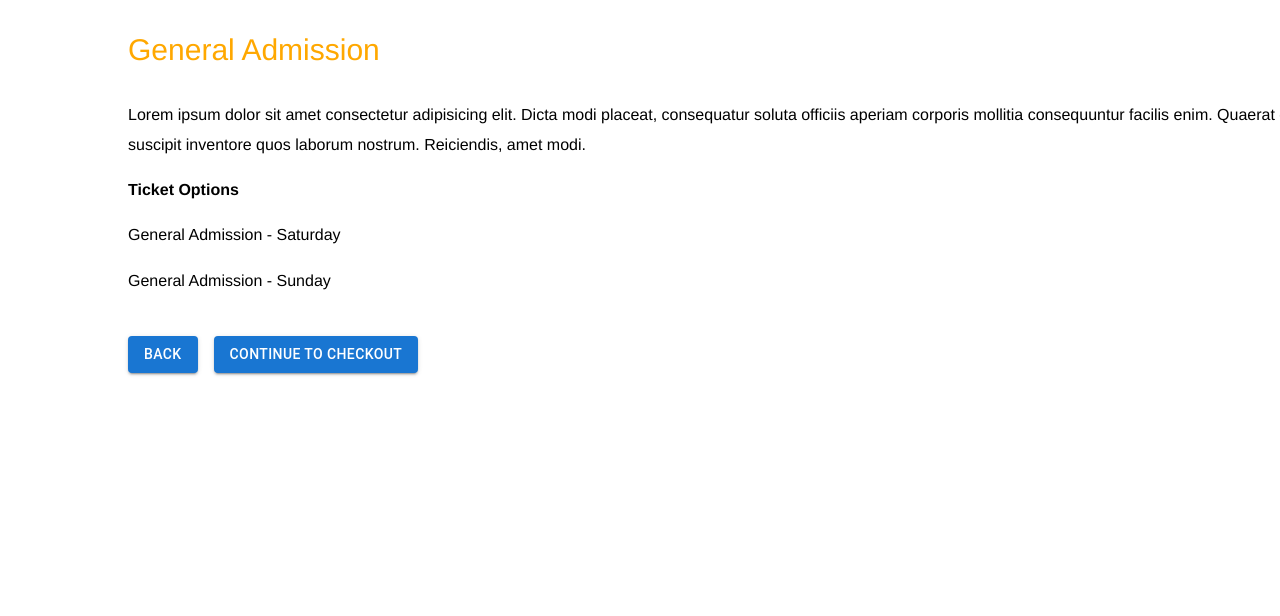
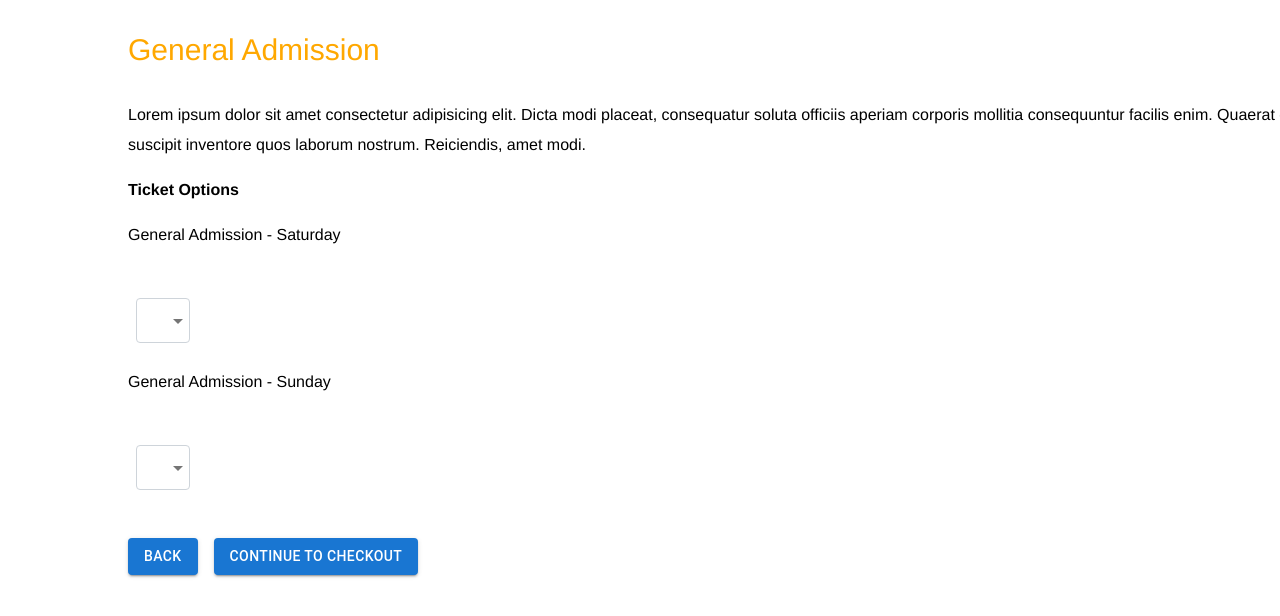
Before and after one commit to Jvictor940/hbcu-ticketing-page, a React (Create React App) app: page /generalAdmission in a window 1280 px wide. Shown: the top 616 px of the page. Built offline with nearby package versions, Linux system fonts and the light colour scheme.

Commit message:
added quantity dropdown for General Admission Tickets

```diff
--- a/src/components/registration/congrats.css
+++ b/src/components/registration/congrats.css
@@ -1,13 +1,26 @@
+/* .img {
+    width: 100vw;
+    height: 100vh;
+    background-image: url(../../images/football-unsplash.jpeg);
+    background-size: cover;
+    background-repeat: no-repeat; */
+    /* position: relative; */
+    /* display: flex;
+    justify-content: center;
+    align-items: center;
+} */
+
 .img {
     width: 100vw;
     height: 100vh;
-    background-image: url(../../images/football-unsplash.jpeg);
+    background-image: url(../../images/football2-unsplash.jpeg);
     background-size: cover;
     background-repeat: no-repeat;
     /* position: relative; */
     display: flex;
     justify-content: center;
     align-items: center;
+    background-position: center;
 }
 
 .text {
--- a/src/components/registration/generalAdmission.jsx
+++ b/src/components/registration/generalAdmission.jsx
@@ -1,6 +1,7 @@
 import React from "react";
 import { useNavigate } from "react-router-dom";
 import PrevNxtButtons from "../../form_components/Buttons/PrevNxtButtons";
+import QuantityDropdownField from "../../form_components/Dropdown/QuantityDropdownField";
 
 const GeneralAdmission = () => {
     const navigate = useNavigate()
@@ -20,7 +21,9 @@ const GeneralAdmission = () => {
 
             <h4>Ticket Options</h4>
             <p>General Admission - Saturday</p>
+            <QuantityDropdownField />
             <p>General Admission - Sunday</p>
+            <QuantityDropdownField />
 
             <PrevNxtButtons prevPage={athleteRegistration} nxtPage={checkout} nextBtn='Continue To Checkout' />
 
--- /dev/null
+++ b/src/form_components/Dropdown/QuantityDropdownField.jsx
@@ -0,0 +1,76 @@
+import * as React from 'react';
+import { styled } from '@mui/material/styles';
+import InputLabel from '@mui/material/InputLabel';
+import MenuItem from '@mui/material/MenuItem';
+import FormControl from '@mui/material/FormControl';
+import Select from '@mui/material/Select';
+import InputBase from '@mui/material/InputBase';
+
+const BootstrapInput = styled(InputBase)(({ theme }) => ({
+  'label + &': {
+    marginTop: theme.spacing(3),
+  },
+  '& .MuiInputBase-input': {
+    borderRadius: 4,
+    position: 'relative',
+    backgroundColor: theme.palette.background.paper,
+    border: '1px solid #ced4da',
+    fontSize: 16,
+    padding: '10px 26px 10px 12px',
+    transition: theme.transitions.create(['border-color', 'box-shadow']),
+    // Use the system font instead of the default Roboto font.
+    fontFamily: [
+      '-apple-system',
+      'BlinkMacSystemFont',
+      '"Segoe UI"',
+      'Roboto',
+      '"Helvetica Neue"',
+      'Arial',
+      'sans-serif',
+      '"Apple Color Emoji"',
+      '"Segoe UI Emoji"',
+      '"Segoe UI Symbol"',
+    ].join(','),
+    '&:focus': {
+      borderRadius: 4,
+      borderColor: '#80bdff',
+      boxShadow: '0 0 0 0.2rem rgba(0,123,255,.25)',
+    },
+  },
+}));
+
+export default function QuantityDropdownField() {
+  const [number, setNumber] = React.useState('');
+  const handleChange = (event) => {
+    setNumber(event.target.value);
+  };
+
+  return (
+    <div>
+      <FormControl sx={{ m: 1 }} variant="standard">
+        <InputLabel id="demo-customized-select-label">Quantity</InputLabel>
+        <Select
+          labelId="demo-customized-select-label"
+          id="demo-customized-select"
+          value={number}
+          onChange={handleChange}
+          input={<BootstrapInput />}
+        >
+          <MenuItem value="">
+            <em>None</em>
+          </MenuItem>
+          <MenuItem value={1}>1</MenuItem>
+          <MenuItem value={2}>2</MenuItem>
+          <MenuItem value={3}>3</MenuItem>
+          <MenuItem value={4}>4</MenuItem>
+          <MenuItem value={5}>5</MenuItem>
+          <MenuItem value={6}>6</MenuItem>
+          <MenuItem value={7}>7</MenuItem>
+          <MenuItem value={8}>8</MenuItem>
+          <MenuItem value={9}>9</MenuItem>
+          <MenuItem value={10}>10</MenuItem>
+        </Select>
+      </FormControl>
+    </div>
+  );
+}
```
Also changed, not shown: 1 other file (tests, documents, lock files or other folders).
